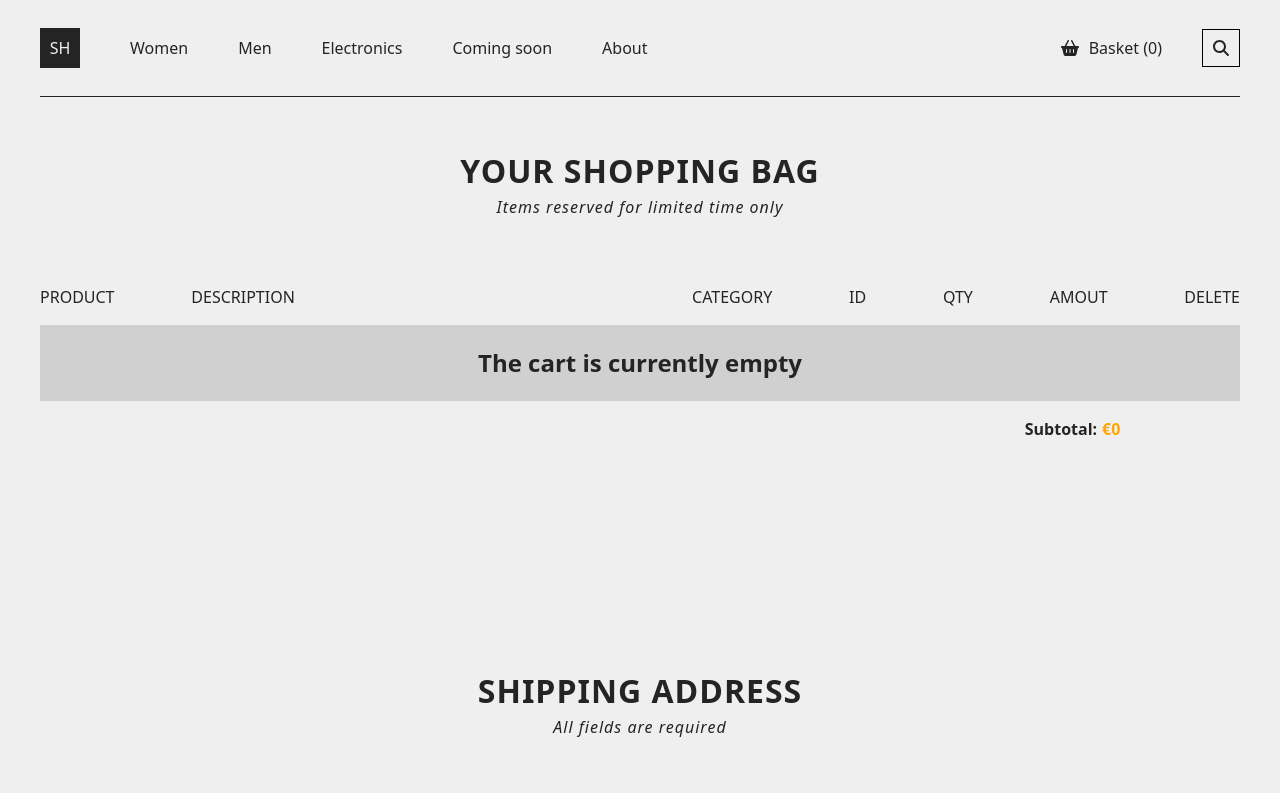
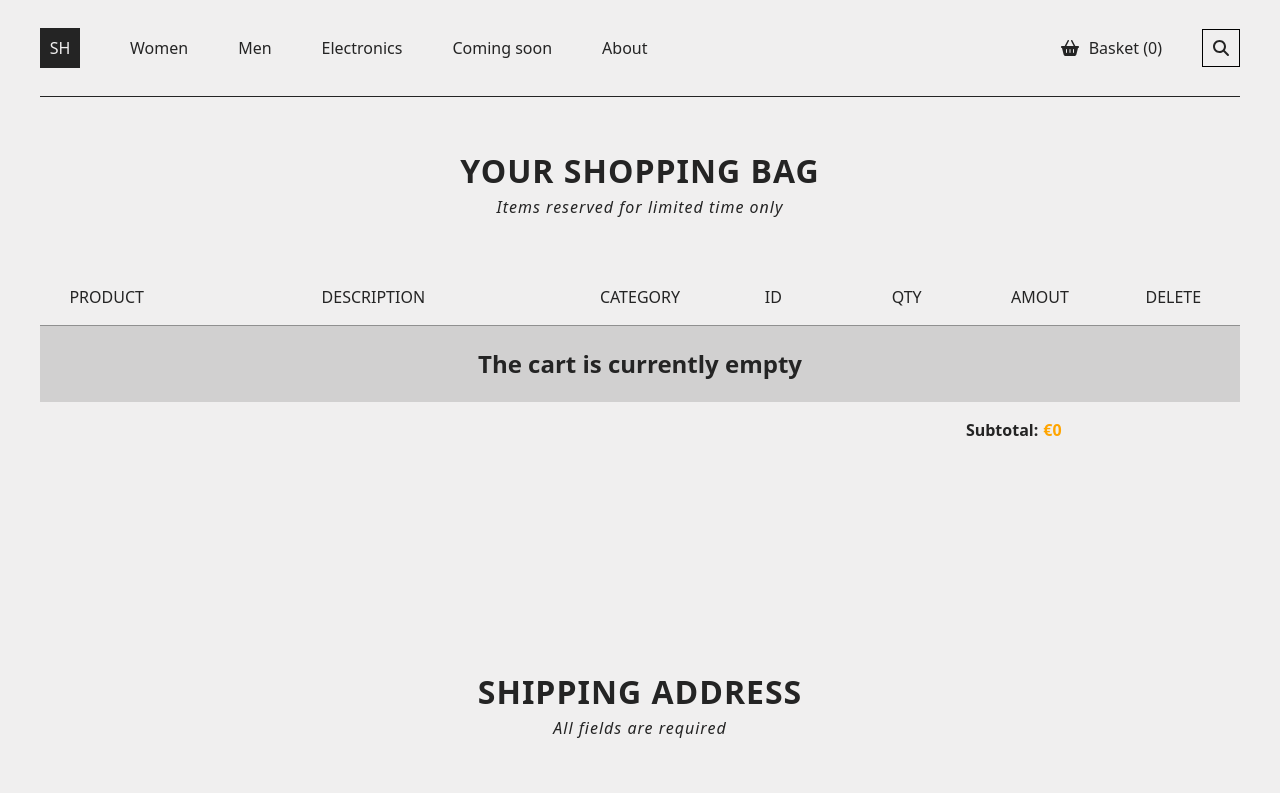
Before and after one commit to spasaLor/e-commerce-project, a React (Vite) app: page /basket in a window 1280 px wide. Shown: the top 793 px of the page. Built offline with nearby package versions, Linux system fonts and the light colour scheme.

Commit message:
Minor graphic changes

```diff
--- a/src/components/Cart.jsx
+++ b/src/components/Cart.jsx
@@ -7,9 +7,10 @@ function CartItem({item, deleteClick, setTot,index}){
 
     useEffect(()=>{
         let subtotal = item.price * qty;
+        const rounded = Math.round(subtotal * 100) / 100;
         setTot(prev => {
             const updated = [...prev];
-            updated[index]=subtotal;
+            updated[index]=rounded;
             return updated;
         });
     },[qty]);
@@ -25,15 +26,12 @@ function CartItem({item, deleteClick, setTot,index}){
 
     return(
         <div className="cart-item">
-            <div className="left">
             <div className="img">
                 <img src={item.image} alt={item.title} />
             </div>
             <div className="desc">
-                    <b>{item.title}</b>
+                <b style={{overflow: "hidden",textOverflow: "ellipsis", whiteSpace: "nowrap", display:"inline-block"}} title={item.title}>{item.title}</b>
             </div>
-            </div>
-            <div className="right">
             <p>{item.category}</p>
             <p>{item.id}</p>
             <div className="quantity">
@@ -45,7 +43,6 @@ function CartItem({item, deleteClick, setTot,index}){
             </div>
             <p>€{item.price}</p>
             <p onClick={onDelete} style={{cursor:'pointer'}}>X</p>
-            </div>
         </div>
     );
 }
@@ -162,17 +159,13 @@ export default function Cart(){
             </div>
             <div className="main-cart">
                 <div className="top-row">
-                    <div className="left">
                         <p>product</p>
                         <p>description</p>
-                    </div>
-                    <div className="right">
                         <p>category</p>
                         <p>id</p>
                         <p>qty</p>
                         <p>amout</p>
                         <p>delete</p>
-                    </div>
                 </div>
                 {cart.length === 0 ?
                 <div className="empty-cart">
--- a/src/styles/cart.css
+++ b/src/styles/cart.css
@@ -19,25 +19,39 @@
 
 .main-cart{
     width: 100%;
-    display: flex;
-    flex-direction: column;
+    display: grid;
 }
 
 .main-cart .top-row{
-    display: flex;
-    justify-content: space-between;
+    grid-row: 1;
     text-transform: uppercase;
+    display: grid;
+    grid-template-columns: 1fr 3fr repeat(5,1fr);
+    align-items: center;
+    border-bottom: 1px solid #909090;
+    font-weight: 500;
+    color:#909090;
 }
 
-.main-cart .top-row .left, .main-cart .top-row .right{
-    display: flex;
-    gap:6vw;
+.main-cart .top-row > *:nth-child(1) { grid-column: 1; }
+.main-cart .top-row > *:nth-child(2) { grid-column: 2; }
+.main-cart .top-row > *:nth-child(3) { grid-column: 3; }
+.main-cart .top-row > *:nth-child(4) { grid-column: 4; }
+.main-cart .top-row > *:nth-child(5) { grid-column: 5; }
+.main-cart .top-row > *:nth-child(6) { grid-column: 6; }
+.main-cart .top-row > *:nth-child(7) { grid-column: 7; }
+
+.cart-item{
+    display: grid;
+    grid-template-columns: 1fr 3fr repeat(5,1fr);
+    grid-template-rows: 150px;
     align-items: center;
+    justify-items: center;
+    border-bottom: 1px solid #909090;
 }
-
-.cart-item .left .img{
-    width: 80px;
-    height: 80px;
+.cart-item .img{
+    width: 120px;
+    height: 120px;
     display: flex;
     flex-direction: column;
     justify-content: center;
@@ -50,19 +64,18 @@
     max-height: 100%;
 }
 .desc{
-    text-align: left;
     display: flex;
     align-items: center;
+    max-width: 300px;
 }
 
 .desc b{
     overflow: hidden;
     text-overflow: ellipsis;
     white-space: nowrap;
-    flex-grow: 1;
 }
 
-.right .quantity{
+.quantity{
     display: flex;
     gap: 3px;
     align-items: center;
@@ -95,26 +108,6 @@
     cursor: pointer;
 }
 
-.cart-item{
-    display: flex;
-    justify-content: space-between;
-    margin-bottom: 10px;
-}
-
-.cart-item .left{
-    display: flex;
-    align-items: center;
-    gap:10px;
-}
-
-.cart-item .right{
-    display: flex;
-    align-items: center;
-    width: 46%;
-    justify-content: space-around;
-    font-weight: 500;
-}
-
 .main-cart .bottom{
     text-align: right;
     padding-right: 7vw;
@@ -124,7 +117,7 @@
 
 .main-cart .bottom .tot{
     display: flex;
-    margin-right: 30px;
+    margin-right: 8%;
     gap:5px;
     font-weight: 600;
 }
--- a/src/styles/landing.css
+++ b/src/styles/landing.css
@@ -36,6 +36,8 @@
     display: grid;
     grid-template-columns: repeat(4,minmax(100px,1fr));
     grid-template-rows: repeat(3,minmax(100px,310px));
+    width: 100%;
+    aspect-ratio: 1/1;
 }
 
 .grid-section *{
@@ -104,8 +106,8 @@
     display: flex;
     flex-direction: column;
     text-align: center;
-    margin:100px 0px;
     gap:40px;
+    margin-bottom: 150px;
 }
 .newsletter h2{
     margin: 0;
@@ -139,9 +141,6 @@
 }
 
 @media (max-width:870px) {
-    .grid-section{
-        height: 680px;
-    }
     #grid-item2{
         padding: 0px;
     }
```
Lines whose indentation alone changed are shown as unchanged.
